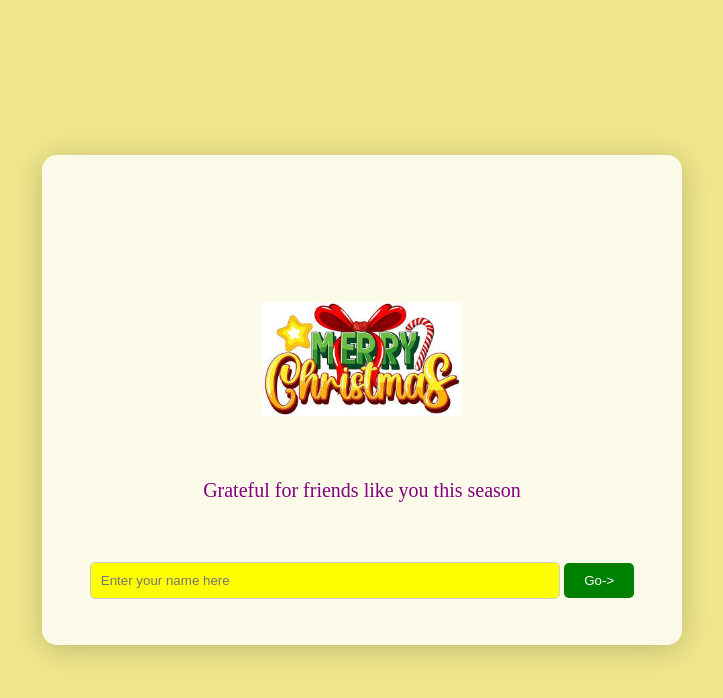
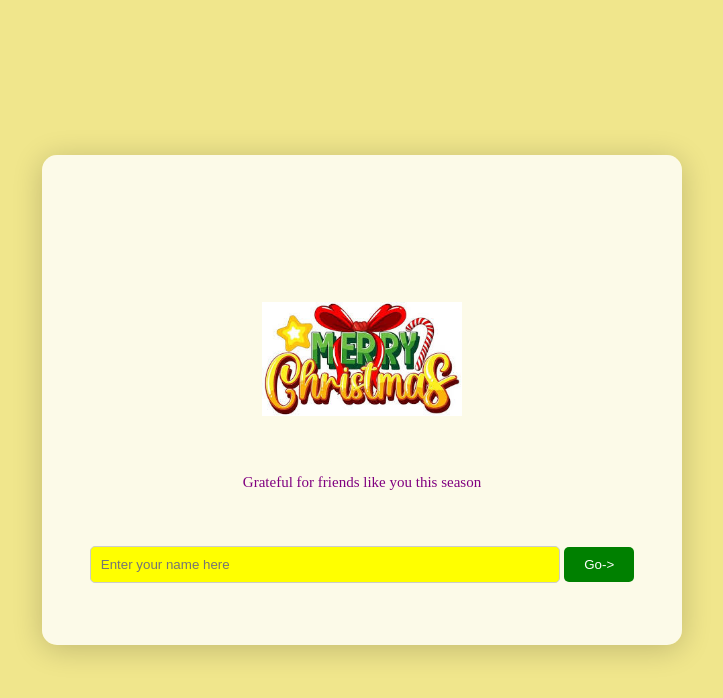
Before and after one commit to Mugisharogers/mugishawebsites, a plain HTML site: page index.html in a window 1280 px wide. Shown: the whole page, without its empty margins (278-1001 px from the left). Drawn offline with Linux system fonts and the light colour scheme.

Commit message:
Update index.html

```diff
--- a/index.html
+++ b/index.html
@@ -54,6 +54,7 @@
             text-align: center;
             margin-top: 50px;
             font-family: initial;
+            width: 60%;
         }
         .mySlides {
     display: none;
@@ -108,7 +109,7 @@ input[type=text] {
             <img src="bak8.jpeg" alt="Christmas Image" class="mySlides fade">
             <img src="images/bak10.jpeg" alt="Christmas Image" class="mySlides fade">
         </div>
-        <p style="color: purple; font-family: initial; font-size: 20px;">Grateful for friends like you this season</p>
+        <p style="color: purple; font-family: initial; font-size: 15px;">Grateful for friends like you this season</p>
         <div id="page1" class="page active">
             <input type="text" id="nameInput" placeholder="Enter your name here">
             <button onclick="showPage2()">Go-></button>
```
